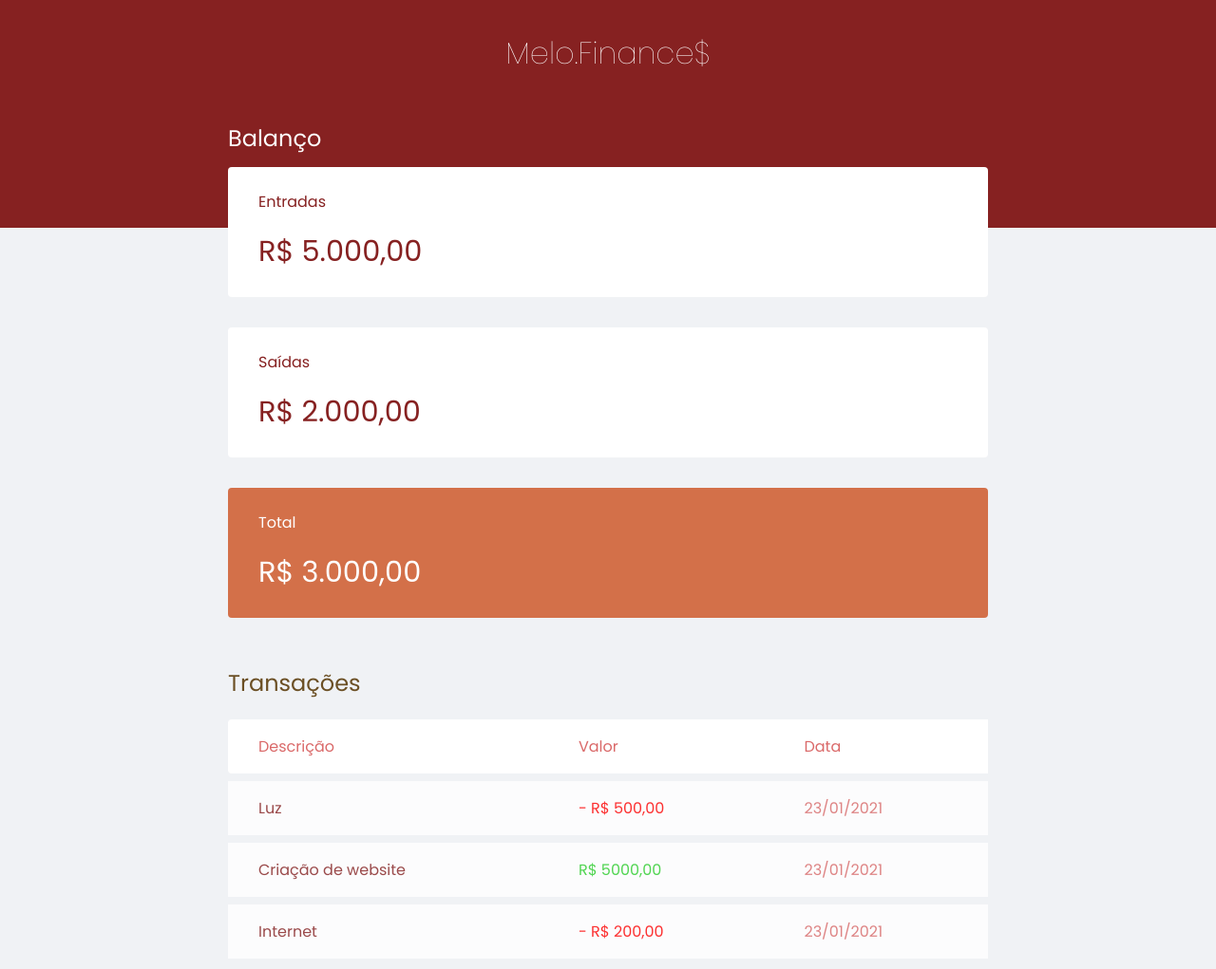
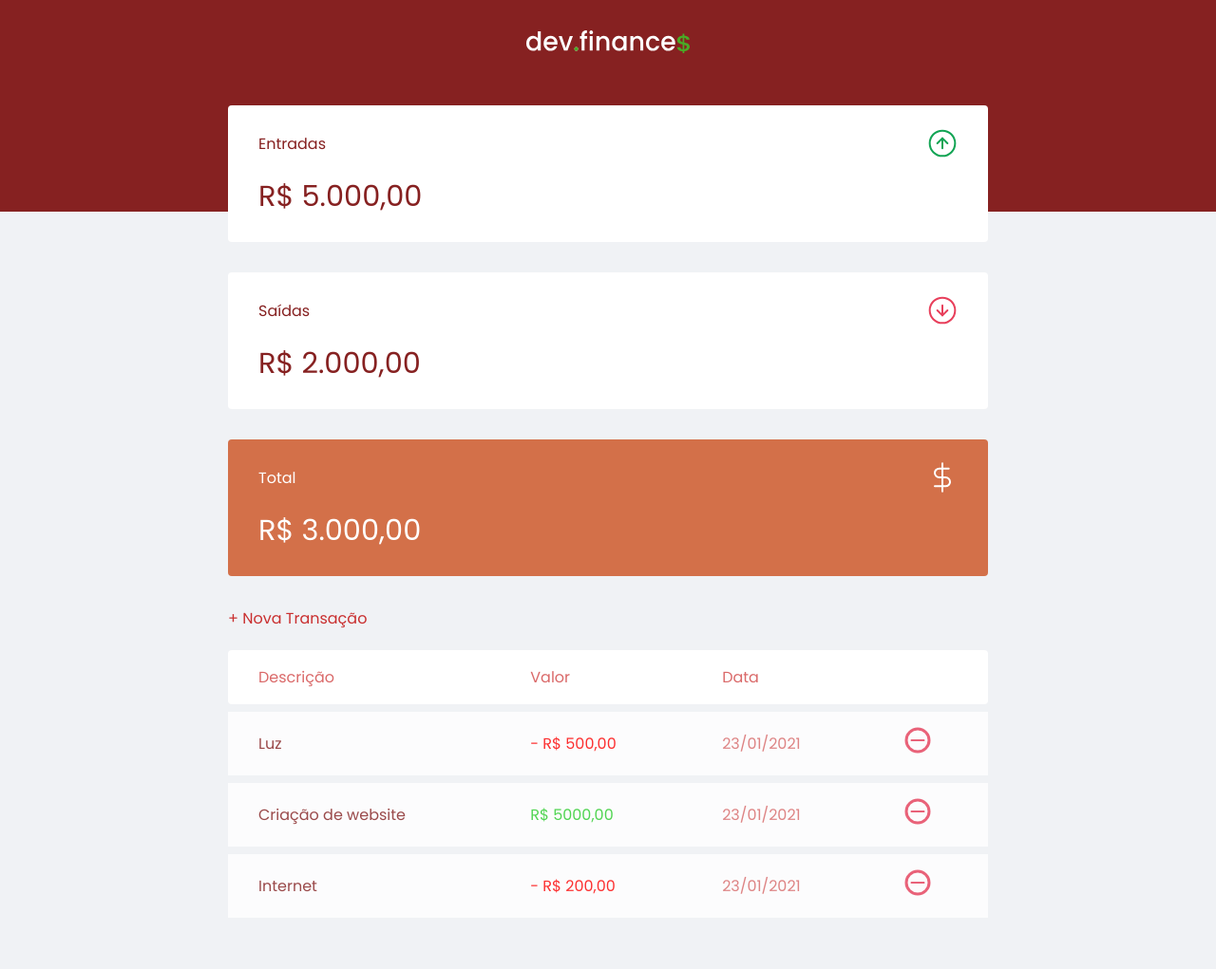
Before and after one commit to juliathemelo/dev_financas, a plain HTML site: page index.html in a window 1280 px wide. Shown: the top 1021 px of the page at 95% size. Drawn offline with Linux system fonts and the light colour scheme.

Commit message:
Aula 2 (andamento)

```diff
--- a/css/style.css
+++ b/css/style.css
@@ -12,6 +12,17 @@
 body{
     background: #f0f2f5;
     font-family: 'Poppins', sans-serif;
+}
+
+.sr-only{
+    position: absolute;
+    width: 1px;
+    height: 1px;
+    padding: 0;
+    margin: -1px ;
+    overflow: hidden;
+    clip: rect(0,0,0,0);
+    white-space: nowrap;
 }
 
 .container{
@@ -39,6 +50,25 @@ header{
     font-weight: 100;
 }
 
+/* ============== LINKS AND BUTTONS============ */
+
+a{
+    color: rgb(201, 47, 47);
+    text-decoration: none;
+
+}
+
+a:hover{
+    color: rgb(122, 38, 38);
+    cursor: pointer;
+    transition: 0.5s;
+}
+
+.button.new{
+    display: inline-block;
+    margin-bottom: .8rem;
+}
+
 /* ============== MAIN - BALANCE/CARD ============ */
 
 #balance{
@@ -61,6 +91,9 @@ header{
 .card h3{
     font-weight: normal;
     font-size: 1rem;
+    display: flex;
+    align-items: center;
+    justify-content: space-between;
 }
 
 .card p{
@@ -109,6 +142,10 @@ table thead tr th:first-child, table tbody tr th:first-child{
     border-radius: 0.25rem 0 0 0.25rem;
 }
 
+table thead tr th:last-child, table tbody tr th:last-child{
+    border-radius: 0rem 0.25rem 0.25rem 0rem;
+}
+
 td.description{
     color: var(--color-dark);
 }
--- a/index.html
+++ b/index.html
@@ -12,36 +12,48 @@
 <body>
 
     <header>
-        <h1 id="logo">Melo.Finance$</h1>
+        <img src="./assets/logo.svg" alt="Logo Dev Finance">
     </header>
 
     <main class="container">
 
         <section id="balance">
-            <h2>Balanço</h2>
+            <h2 class="sr-only"> Balanço</h2>
 
             <div class="card">
-                <h3>Entradas</h3>
+                <h3>
+                    <span>Entradas</span>
+                    <img src="assets/income.svg" alt="Imagem de Entrada">
+                </h3>
                 <p>R$ 5.000,00</p>
             </div>
             <div class="card">
-                <h3>Saídas</h3>
+                <h3>
+                    Saídas
+                    <img src="assets/expense.svg" alt="Imagem de Saida">
+                </h3>
                 <p>R$ 2.000,00</p>
             </div>
             <div class="card total">
-                <h3>Total</h3>
+                <h3>
+                    Total
+                    <img src="assets/total.svg" alt="Imagem Total">
+                </h3>
                 <p>R$ 3.000,00</p>
             </div>
         </section>
 
         <section id="transaction">
-            <h2>Transações</h2>
+            <h2 class="sr-only">Transações</h2>
+
+            <a href="#" class="button new">+ Nova Transação</a>
             <table id="data-table">
                 <thead>
                     <tr>
                         <th>Descrição</th>
                         <th>Valor</th>
                         <th>Data</th>
+                        <th></th>
                     </tr>
                 </thead>
                 <tbody>
@@ -49,18 +61,21 @@
                         <td class = "description">Luz</td>
                         <td class="expense">- R$ 500,00</td>
                         <td class="date">23/01/2021</td>
+                        <td><img src="assets/minus.svg" alt="Remover Transação"></td>
                     </tr>
 
                     <tr>
                         <td class = "description">Criação de website</td>
                         <td class="income"> R$ 5000,00</td>
                         <td class="date">23/01/2021</td>
+                        <td><img src="assets/minus.svg" alt="Remover Transação"></td>
                     </tr>
 
                     <tr>
                         <td class = "description">Internet </td>
                         <td class="expense">- R$ 200,00</td>
                         <td class="date">23/01/2021</td>
+                        <td><img src="assets/minus.svg" alt="Remover Transação"></td>
                     </tr>
                 </tbody>
             </table>
```
Also changed, not shown: assets/expense.svg (added), assets/income.svg (added), assets/logo.svg (added), assets/minus.svg (added), assets/plus.svg (added), assets/total.svg (added).
